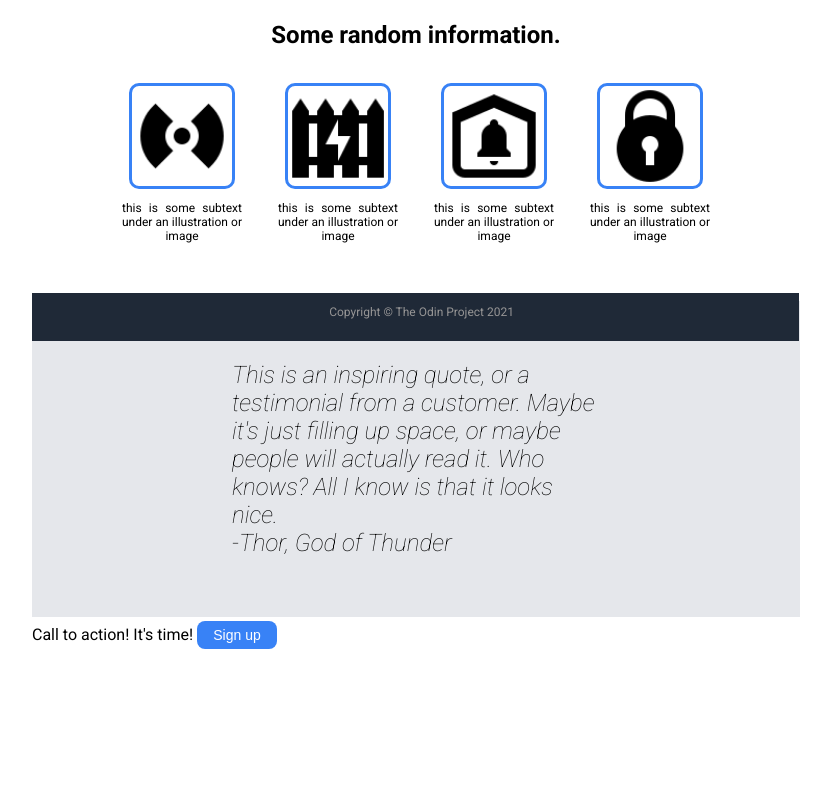
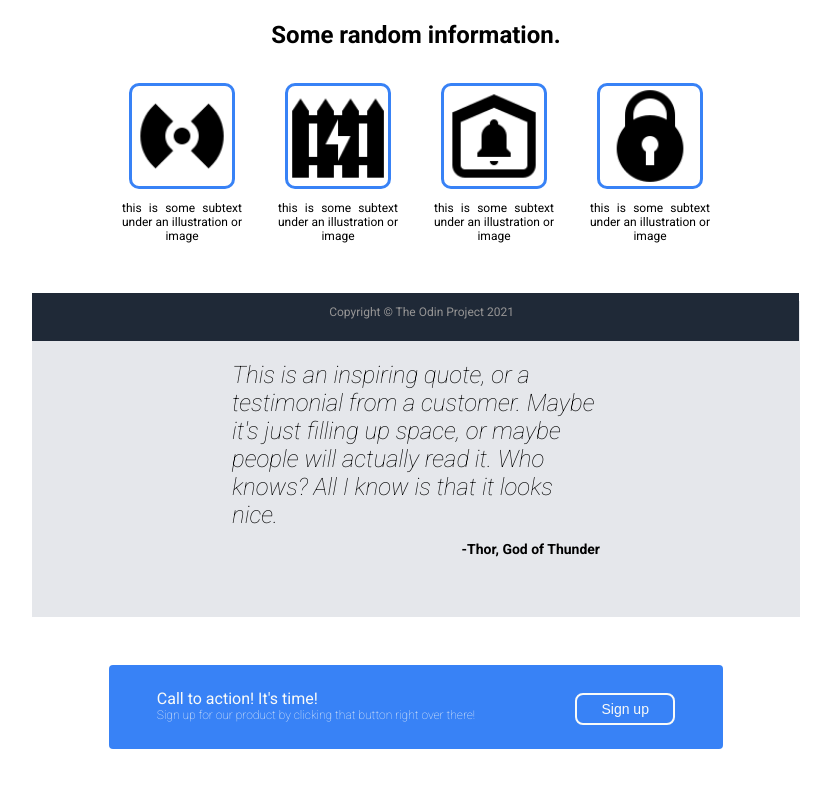
Before and after one commit to geoweb999/Odin_Project_Landing, a plain HTML site: page index.html in a window 1280 px wide. Shown: the part 459-1246 px from the top of the page, without its empty margins (224-1055 px from the left). Before the commit the page ends 1116 px from the top, so only its background shows below. Drawn offline with Linux system fonts and the light colour scheme.

Commit message:
added call to action

```diff
--- a/index.html
+++ b/index.html
@@ -35,7 +35,7 @@
             lower
             contrast.
           </div>
-          <button type="button">Sign up</button>
+          <button class="top-button" type="button">Sign up</button>
         </div>
         <div class="right-box">
           <img src="images/mailchimp-lsdA8QpWN_A-unsplash.jpg" alt="Vertigo logo" width="340" height="170">
@@ -71,14 +71,19 @@
             people will actually read it. Who knows? All I know
             is that it looks nice.
           </div>
-          <div class="quote_reference">
+          <div class="quote-reference">
             -Thor, God of Thunder
           </div>
         </div>
 
       </div>
       <div class="cta">
-        Call to action! It's time!
+        <div class="cta-title">
+          Call to action! It's time!
+          <div class="cta-text">
+            Sign up for our product by clicking that button right over there!
+          </div>
+        </div>
         <button class="inverted-button" type="button">Sign up</button>
       </div>
     </div>
--- a/style.css
+++ b/style.css
@@ -89,7 +89,7 @@ body {
   font-weight: 300;
 }
 
-button {
+.top-button {
   background-color: #3882F6;
   color: white;
   width: 80px;
@@ -116,11 +116,11 @@ button {
   display: flex;
   width:59%;
   justify-content: center;
+  text-align: center;
+  vertical-align: middle;
   position: absolute;
   bottom: 0%;
   align-content: center;
-  text-align: center;
-  vertical-align: middle;
   background-color: #1F2937;
   height: 3%;
   color: rgb(150, 149, 149);
@@ -185,3 +185,48 @@ button {
   font-style: italic;
   font-weight: 100;
 }
+
+.quote-reference {
+  display: flex;
+  margin-top: 12px;
+  justify-content: right;
+  font-weight: 700;
+  font-style: normal;
+  font-size: 14px;
+}
+
+.cta {
+  display: flex;
+  justify-content: space-between;
+  padding-left: 48px;
+  padding-right: 48px;
+  padding-top: 24px;
+  padding-bottom: 24px;
+  margin-top: 48px;
+  margin-left: 10%;
+  margin-right: 10%;
+  margin-bottom: 48px;
+  background-color: #3882F6;
+  color: #F9FAF8;
+  border-radius: 4px;
+}
+
+.cta-text {
+  font-size: 12px;
+  font-weight: 100;
+}
+
+.inverted-button {
+  float: right;
+  color:#F9FAF8;
+  background-color: #3882F6;
+  width: 100px;
+  border-radius: 8px;
+  font-size: 14px;
+  padding: 6px;
+  padding-left: 15px;
+  padding-right: 15px;
+  margin-top: 4px;
+  border-color: #F9FAF8;
+  border-style: solid;
+}
```
